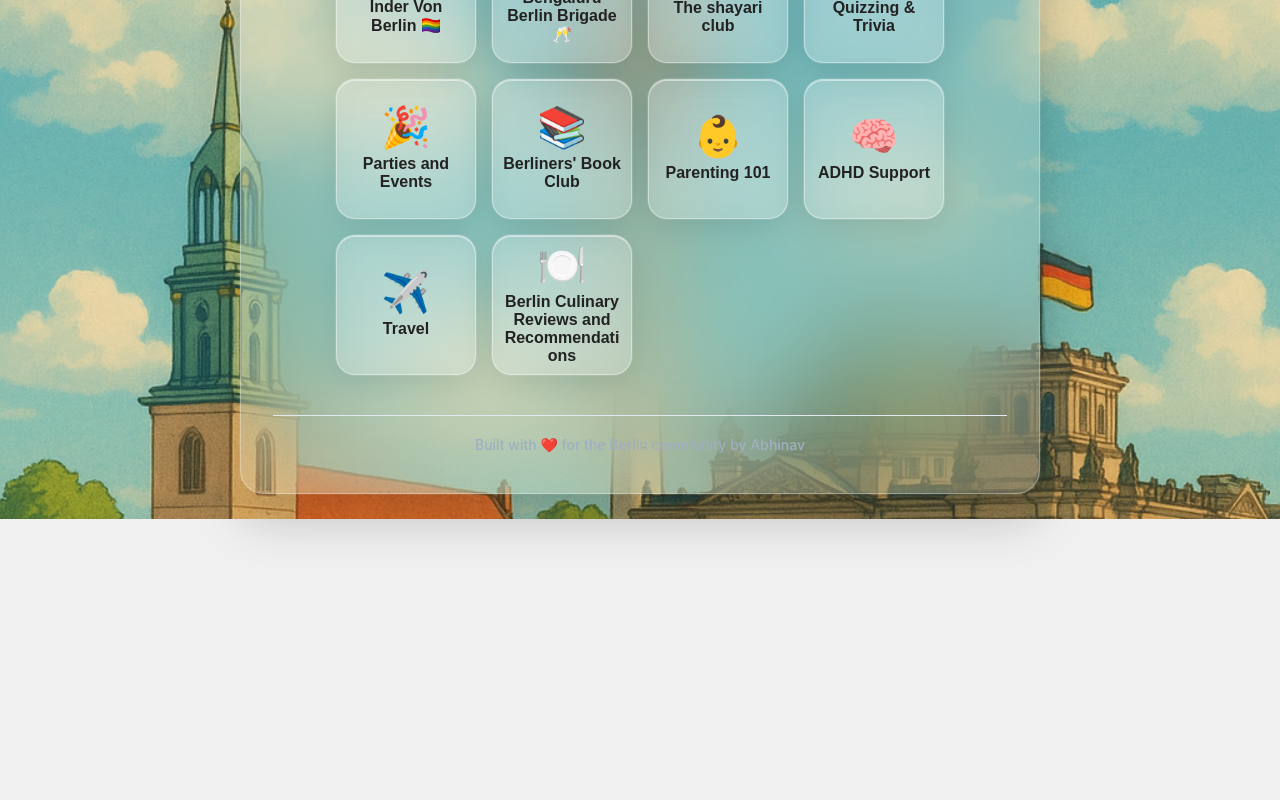
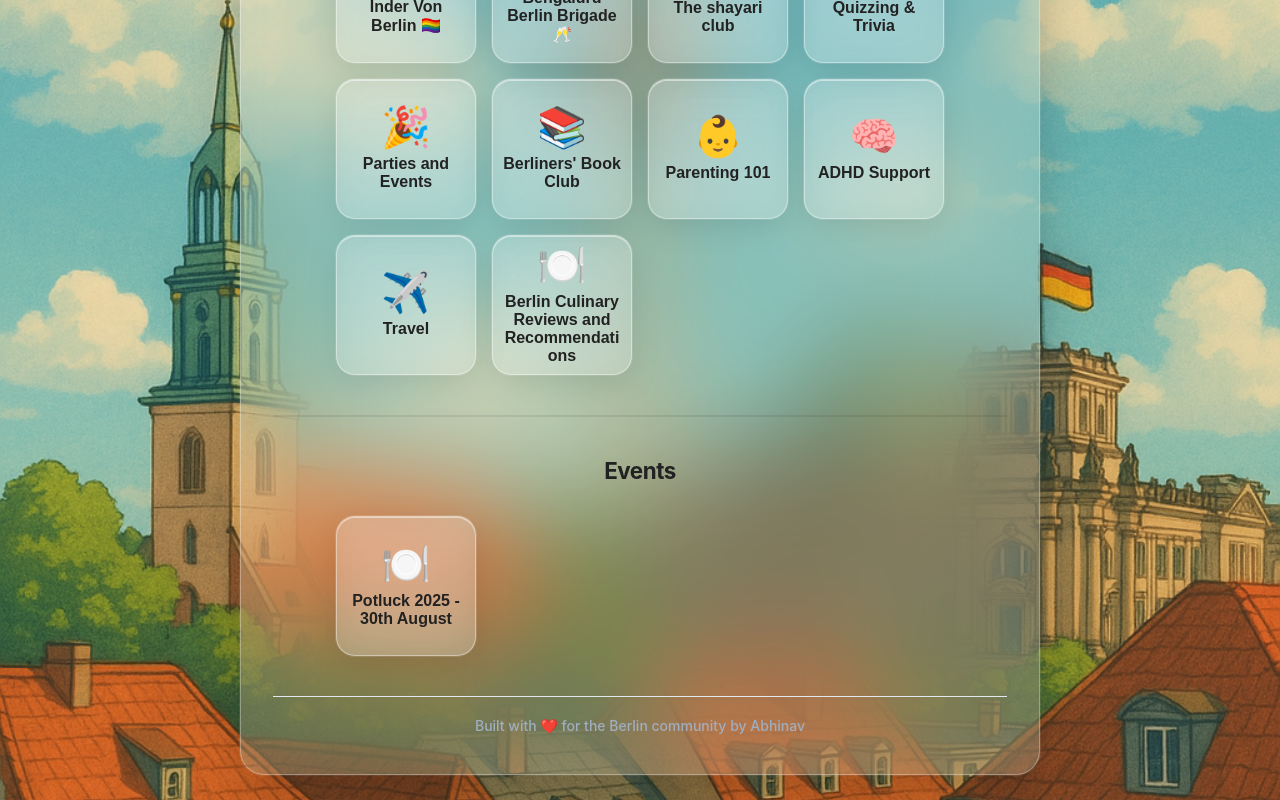
Before and after one commit to abhinavtech/berliners, a React (Create React App) app: page /#/ in a window 1280 px wide. Shown: the part 1672-2472 px from the top of the page. Before the commit the page ends 2191 px from the top, so only its background shows below. Built offline with nearby package versions, Linux system fonts and the light colour scheme.

Commit message:
Adds potluck event
Adds new potluck event to the list of groups.

Updates the categories to include "Events".

```diff
--- a/src/HomePage.js
+++ b/src/HomePage.js
@@ -49,7 +49,7 @@ function HomePage() {
     }
   };
 
-  const categories = ['Work', 'Housing', 'Social', 'Regional'];
+  const categories = ['Work', 'Housing', 'Social', 'Regional', 'Events'];
   const socialSubcategories = ['Activities', 'General'];
 
   return (
--- a/src/groups.js
+++ b/src/groups.js
@@ -194,4 +194,10 @@ export const groups = [
     category: 'Social',
     subcategory: 'Activities'
   },
+  {
+    id: 'potluck',
+    name: "🍽️ Potluck 2025 - 30th August",
+    url: "https://chat.whatsapp.com/F07UJx0DElg61nSUvTymkB",
+    category: 'Events'
+  },
 ];
```
